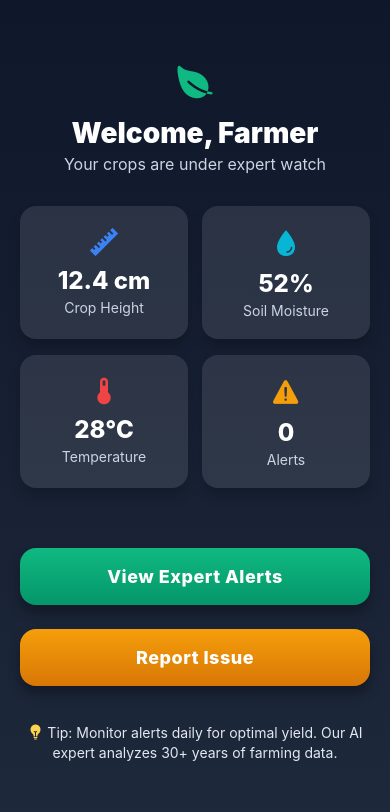
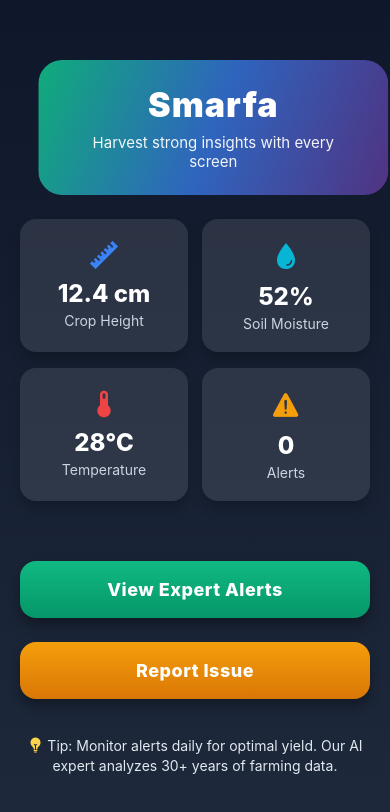
Before and after one commit to ravikant137/smarfa, a React Native app in the folder mobile-app/: screen /Home in a window 390 px wide. Shown: the top 812 px of the page. Built offline with nearby package versions, Linux system fonts and the light colour scheme.

Commit message:
Add shared animated Smarfa gradient header across app screens

```diff
--- /dev/null
+++ b/mobile-app/components/GradientHeader.js
@@ -0,0 +1,85 @@
+import React, { useEffect, useRef } from 'react';
+import { View, Text, StyleSheet, Animated, Dimensions } from 'react-native';
+import { LinearGradient } from 'react-native-linear-gradient';
+
+const { width } = Dimensions.get('window');
+
+export default function GradientHeader({ subtitle }) {
+  const shiftAnim = useRef(new Animated.Value(0)).current;
+  const opacityAnim = useRef(new Animated.Value(0)).current;
+
+  useEffect(() => {
+    Animated.parallel([
+      Animated.loop(
+        Animated.sequence([
+          Animated.timing(shiftAnim, {
+            toValue: 1,
+            duration: 4500,
+            useNativeDriver: false,
+          }),
+          Animated.timing(shiftAnim, {
+            toValue: 0,
+            duration: 4500,
+            useNativeDriver: false,
+          }),
+        ])
+      ),
+      Animated.timing(opacityAnim, {
+        toValue: 1,
+        duration: 800,
+        useNativeDriver: true,
+      }),
+    ]).start();
+  }, [shiftAnim, opacityAnim]);
+
+  const translateX = shiftAnim.interpolate({
+    inputRange: [0, 1],
+    outputRange: [0, width * 0.05],
+  });
+
+  return (
+    <Animated.View style={[styles.outer, { opacity: opacityAnim, transform: [{ translateX }] }]}>
+      <LinearGradient
+        colors={['rgba(16,185,129,0.92)', 'rgba(59,130,246,0.72)', 'rgba(168,85,247,0.42)']}
+        start={{ x: 0, y: 0 }}
+        end={{ x: 1, y: 1 }}
+        style={styles.gradient}
+      >
+        <View style={styles.content}>
+          <Text style={styles.title}>Smarfa</Text>
+          <Text style={styles.subtitle}>{subtitle}</Text>
+        </View>
+      </LinearGradient>
+    </Animated.View>
+  );
+}
+
+const styles = StyleSheet.create({
+  outer: {
+    width: '100%',
+    borderRadius: 24,
+    overflow: 'hidden',
+    marginBottom: 24,
+  },
+  gradient: {
+    paddingVertical: 24,
+    paddingHorizontal: 20,
+    backgroundColor: 'transparent',
+  },
+  content: {
+    alignItems: 'center',
+  },
+  title: {
+    color: '#FFFFFF',
+    fontSize: 34,
+    fontWeight: '900',
+    letterSpacing: 1,
+  },
+  subtitle: {
+    marginTop: 8,
+    color: 'rgba(255,255,255,0.94)',
+    fontSize: 15,
+    textAlign: 'center',
+    maxWidth: '90%',
+  },
+});
--- a/mobile-app/screens/AlertsScreen.js
+++ b/mobile-app/screens/AlertsScreen.js
@@ -2,6 +2,7 @@ import React, { useEffect, useState } from 'react';
 import { View, Text, StyleSheet, FlatList, Animated } from 'react-native';
 import { LinearGradient } from 'react-native-linear-gradient';
 import { Ionicons, MaterialCommunityIcons } from '@expo/vector-icons';
+import GradientHeader from '../components/GradientHeader';
 import axios from 'axios';
 
 export default function AlertsScreen() {
@@ -61,12 +62,9 @@ export default function AlertsScreen() {
 
   return (
     <LinearGradient colors={['#0F172A', '#1E293B']} style={styles.container}>
-      <Animated.View style={[styles.header, { opacity: fadeAnim }]}>
-        <MaterialCommunityIcons name="bell-alert" size={32} color="#EF4444" />
-        <Text style={styles.title}>Expert Alerts</Text>
-        <Text style={styles.subtitle}>30+ years of farming wisdom in every alert</Text>
-      </Animated.View>
-      <FlatList
+      <GradientHeader subtitle="Actionable alerts for better yield" />
+      <Animated.View style={{ flex: 1, opacity: fadeAnim }}>
+        <FlatList
         data={alerts}
         keyExtractor={(item) => item.id.toString()}
         renderItem={({ item }) => (
@@ -86,6 +84,7 @@ export default function AlertsScreen() {
         )}
         contentContainerStyle={styles.listContent}
       />
+      </Animated.View>
     </LinearGradient>
   );
 }
--- a/mobile-app/screens/HomeScreen.js
+++ b/mobile-app/screens/HomeScreen.js
@@ -3,6 +3,7 @@ import { View, Text, StyleSheet, ScrollView, Animated } from 'react-native';
 import { LinearGradient } from 'react-native-linear-gradient';
 import { Ionicons, MaterialCommunityIcons } from '@expo/vector-icons';
 import AnimatedButton from '../components/AnimatedButton';
+import GradientHeader from '../components/GradientHeader';
 import axios from 'axios';
 
 export default function HomeScreen({ navigation }) {
@@ -18,13 +19,9 @@ export default function HomeScreen({ navigation }) {
   return (
     <LinearGradient colors={['#0F172A', '#1E293B']} style={styles.container}>
       <ScrollView contentContainerStyle={styles.scrollContent}>
-        <Animated.View style={[styles.header, { opacity: fadeAnim }]}>
-          <Ionicons name="leaf" size={40} color="#10B981" />
-          <Text style={styles.welcome}>Welcome, Farmer</Text>
-          <Text style={styles.subtitle}>Your crops are under expert watch</Text>
-        </Animated.View>
-
-        <View style={styles.statsGrid}>
+        <GradientHeader subtitle="Harvest strong insights with every screen" />
+        <Animated.View style={{ opacity: fadeAnim }}>
+          <View style={styles.statsGrid}>
           <View style={styles.statCard}>
             <MaterialCommunityIcons name="ruler" size={32} color="#3B82F6" />
             <Text style={styles.statValue}>{stats.cropHeight} cm</Text>
@@ -53,6 +50,7 @@ export default function HomeScreen({ navigation }) {
         <Text style={styles.tip}>
           <Ionicons name="bulb" size={16} color="#FCD34D" /> Tip: Monitor alerts daily for optimal yield. Our AI expert analyzes 30+ years of farming data.
         </Text>
+      </Animated.View>
       </ScrollView>
     </LinearGradient>
   );
--- a/mobile-app/screens/LoginScreen.js
+++ b/mobile-app/screens/LoginScreen.js
@@ -3,6 +3,7 @@ import { View, Text, TextInput, StyleSheet, TouchableOpacity, Animated, Easing,
 import { LinearGradient } from 'react-native-linear-gradient';
 import { Ionicons } from '@expo/vector-icons';
 import AnimatedButton from '../components/AnimatedButton';
+import GradientHeader from '../components/GradientHeader';
 
 const { width, height } = Dimensions.get('window');
 
@@ -29,10 +30,8 @@ export default function LoginScreen({ navigation }) {
 
   return (
     <Animated.View style={[styles.container, { backgroundColor: backgroundInterpolation }]}>
+      <GradientHeader subtitle="Farm smarter with AI-powered insights" />
       <Animated.View style={[styles.content, { opacity: fadeAnim }]}>
-        <Ionicons name="leaf" size={80} color="#FFD700" style={styles.icon} />
-        <Text style={styles.title}>Smart AI Farming</Text>
-        <Text style={styles.subtitle}>Monitor your crops with expert insights</Text>
         <View style={styles.card}>
           <View style={styles.inputContainer}>
             <Ionicons name="mail" size={24} color="#666" style={styles.inputIcon} />
--- a/mobile-app/screens/RegisterScreen.js
+++ b/mobile-app/screens/RegisterScreen.js
@@ -3,6 +3,7 @@ import { View, Text, TextInput, StyleSheet, TouchableOpacity, Animated } from 'r
 import { LinearGradient } from 'react-native-linear-gradient';
 import { Ionicons } from '@expo/vector-icons';
 import AnimatedButton from '../components/AnimatedButton';
+import GradientHeader from '../components/GradientHeader';
 
 export default function RegisterScreen({ navigation }) {
   const [name, setName] = useState('');
@@ -16,6 +17,7 @@ export default function RegisterScreen({ navigation }) {
 
   return (
     <LinearGradient colors={['#065F46', '#047857']} style={styles.container}>
+      <GradientHeader subtitle="Create your farm intelligence dashboard" />
       <Animated.View style={[styles.content, { transform: [{ translateY: slideAnim }] }]}>
         <Ionicons name="person-add" size={60} color="#FFD700" style={styles.icon} />
         <Text style={styles.header}>Join Smart Farming</Text>
```
